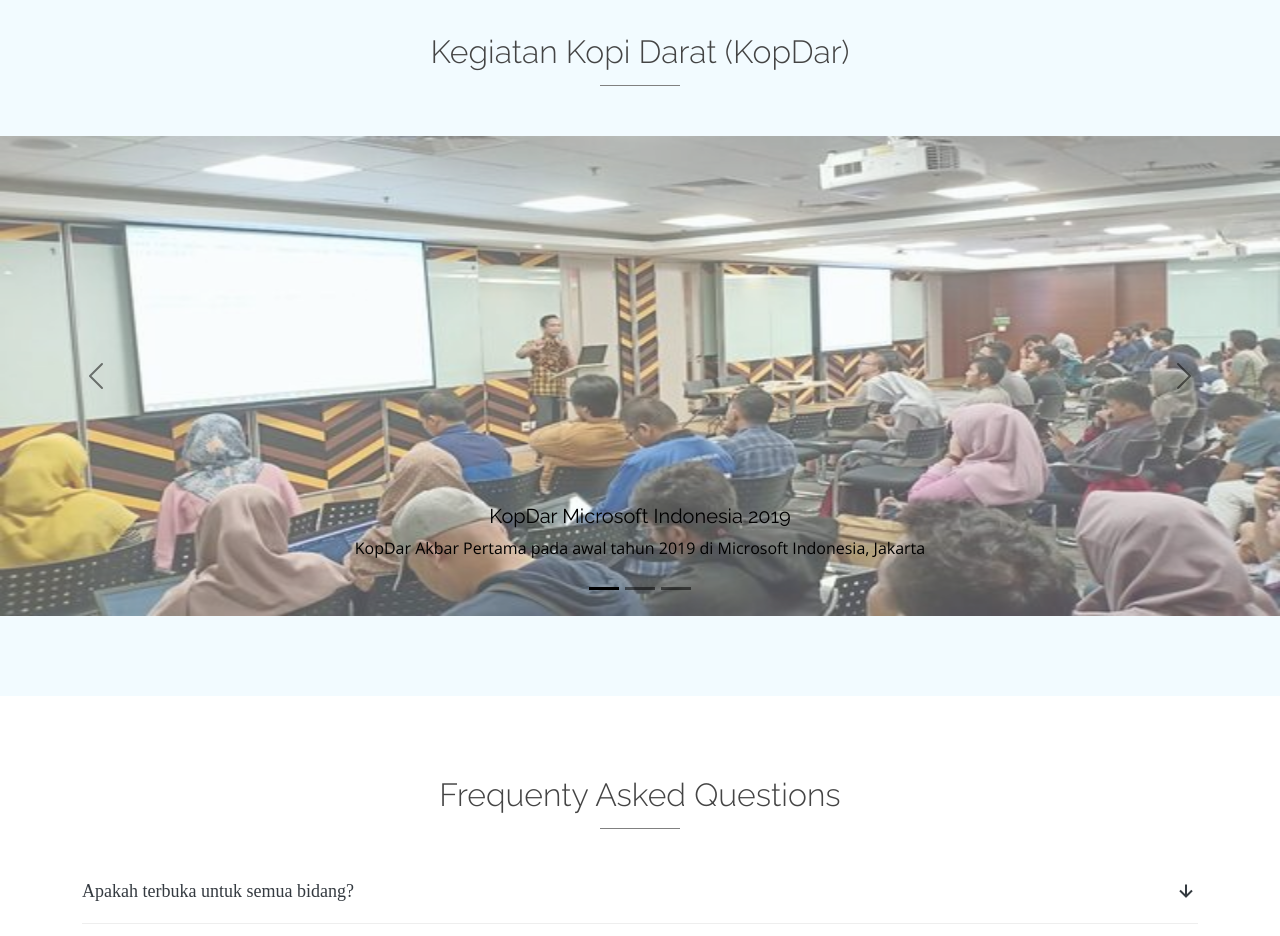
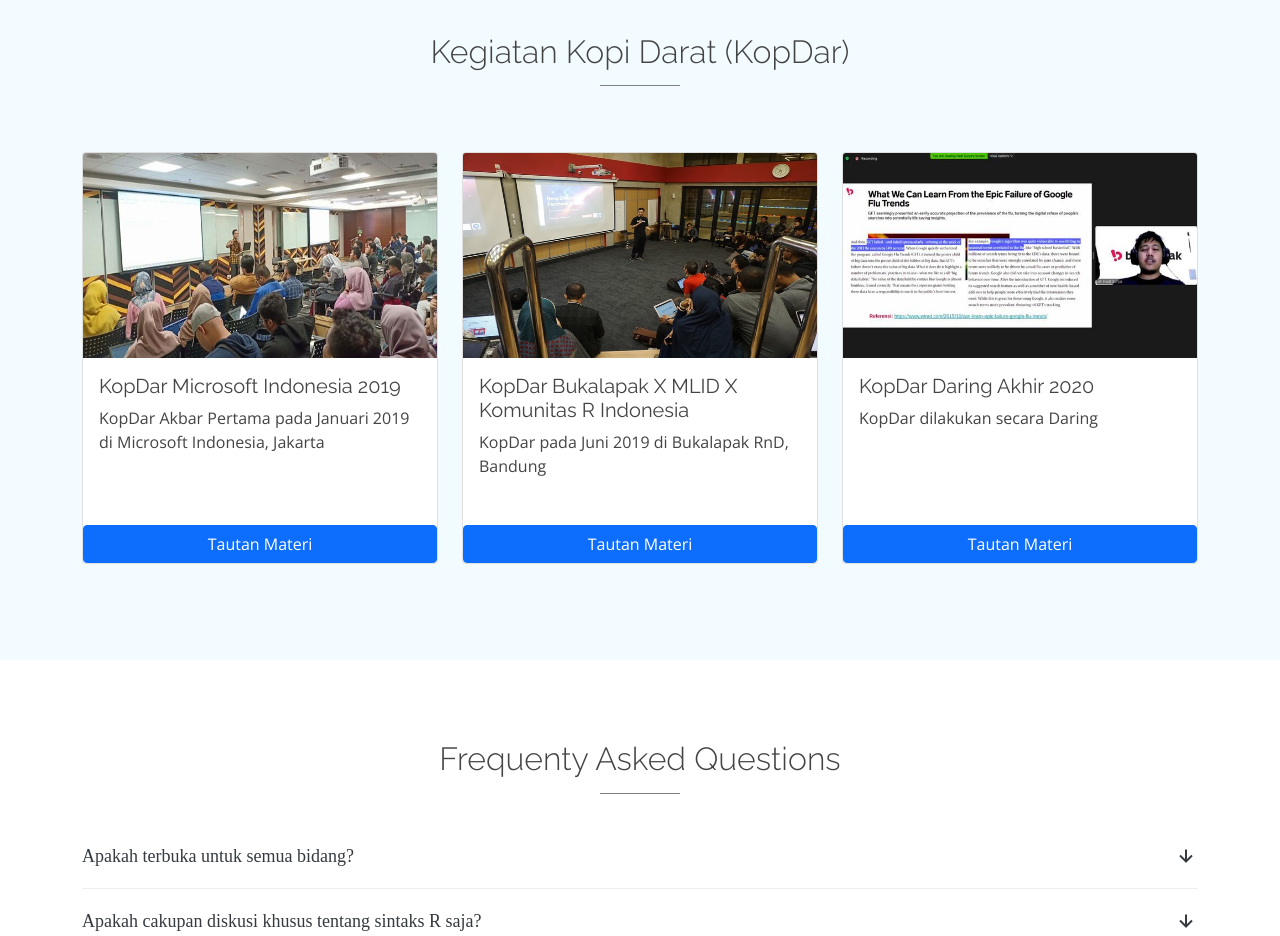
Before and after one commit to indo-r/indo-r.github.io, a plain HTML site: page index.html in a window 1280 px wide. Shown: the part 1140-2076 px from the top of the page. Drawn offline with nearby package versions, Linux system fonts and the light colour scheme.

Commit message:
revamp carousel jadi card utk kopdar

```diff
--- a/index.html
+++ b/index.html
@@ -84,7 +84,7 @@
           <h2>Kegiatan Kopi Darat (KopDar)</h2>
         </div>
       </div>
-      <div id="carouselExampleDark" class="carousel carousel-dark slide" data-bs-ride="carousel">
+      <!-- <div id="carouselExampleDark" class="carousel carousel-dark slide" data-bs-ride="carousel">
         <div class="carousel-indicators">
           <button type="button" data-bs-target="#carouselExampleDark" data-bs-slide-to="0" class="active" aria-current="true" aria-label="Slide 1"></button>
           <button type="button" data-bs-target="#carouselExampleDark" data-bs-slide-to="1" aria-label="Slide 2"></button>
@@ -121,7 +121,47 @@
           <span class="carousel-control-next-icon" aria-hidden="true"></span>
           <span class="visually-hidden">Next</span>
         </button>
-      </div>
+      </div> -->
+
+      <div class="container">
+        <div class="row text-center mb-3">
+          <div class="col">
+          </div>
+        </div>
+        <div class="row justify-content-center">
+          <div class="col-md-4 mb-3">
+            <div class="card h-100">
+              <img src="assets/img/mikrosof.jpg" class="card-img-top h-50" />
+              <div class="card-body">
+                <h5 class="card-title">KopDar Microsoft Indonesia 2019</h5>
+                <p class="card-text">
+                  KopDar Akbar Pertama pada Januari 2019 di Microsoft Indonesia, Jakarta</p>
+              </div>
+              <a href="https://github.com/indo-r/kopdar_user_indonesia/tree/master/2019-01-19_kopdar-user-jakarta-1" class="btn btn-primary text-center">Tautan Materi</a>
+            </div>
+          </div>
+          <div class="col-md-4 mb-3">
+            <div class="card h-100" >
+              <img src="assets/img/BLRND.jpg" class="card-img-top h-50"/>
+              <div class="card-body">
+                <h5 class="card-title">KopDar Bukalapak X MLID X Komunitas R Indonesia</h5>
+                <p class="card-text">
+                  KopDar pada Juni 2019 di Bukalapak RnD, Bandung</p>
+              </div>
+              <a href="https://github.com/indo-r/kopdar_user_indonesia/tree/master/2019-06-28_kopdar-user-bandung-3" class="btn btn-primary text-center">Tautan Materi</a>
+            </div>
+          </div>
+          <div class="col-md-4 mb-3">
+            <div class="card h-100">
+              <img src="assets/img/onlenkopdar.jpg" class="card-img-top h-50" />
+              <div class="card-body">
+                <h5 class="card-title">KopDar Daring Akhir 2020</h5>
+                <p class="card-text">
+                  KopDar dilakukan secara Daring</p>
+              </div>
+              <a href="#" class="btn btn-primary text-center ">Tautan Materi</a>
+            </div>
+          </div>
 
     </section><!-- End Why Us Section -->
 
@@ -148,7 +188,7 @@
             <a data-bs-toggle="collapse" data-bs-target="#faq2" class="collapsed">Apakah cakupan diskusi khusus tentang sintaks R saja? <i class="bx bx-down-arrow-alt icon-show"></i><i class="bx bx-x icon-close"></i></a>
             <div id="faq2" class="collapse" data-bs-parent=".faq-list">
               <p>
-                Tidak. Anda dapat membahas topik tentang Data Science, Statistika, ataupun hal terkait.
+                Tidak. Anda dapat membahas topik tentang Data Science, Statistika, ataupun hal terkait. Diskusi sangat aktif melalui Telegram.
               </p>
             </div>
           </li>
```
